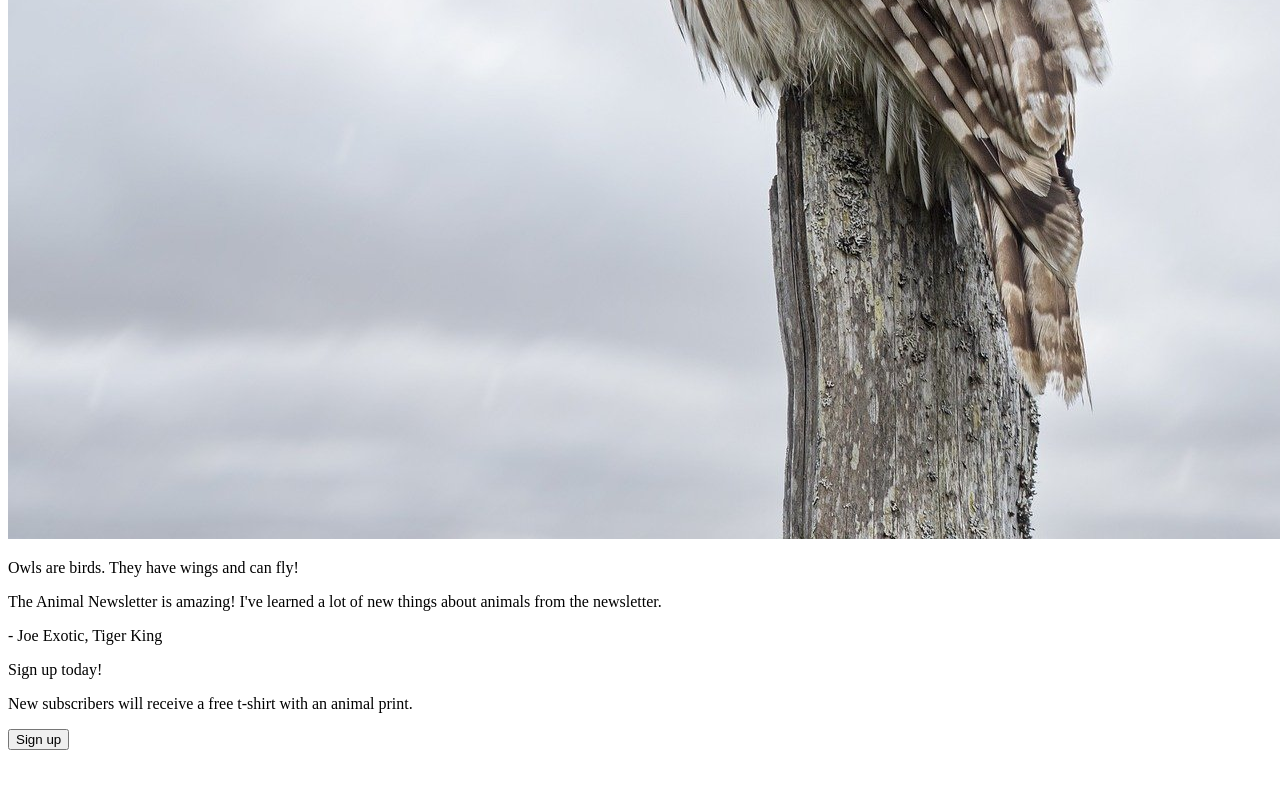
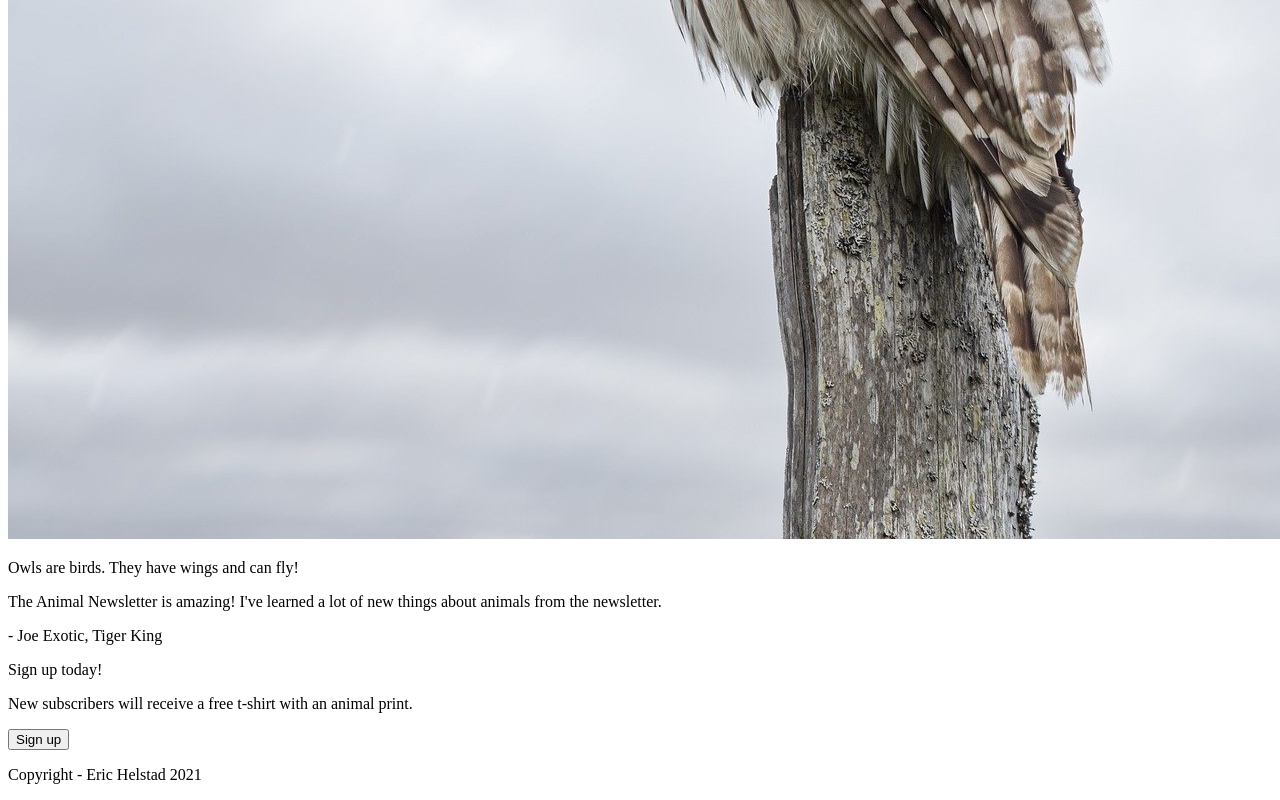
Before and after one commit to bean2028/odin-landing-page, a plain HTML site: page index.html in a window 1280 px wide. Shown: the part 5011-5811 px from the top of the page. Before the commit the page ends 5769 px from the top, so only its background shows below. Drawn offline with Linux system fonts and the light colour scheme.

Commit message:
Add content to the footer of index.html

```diff
--- a/index.html
+++ b/index.html
@@ -51,7 +51,7 @@
             </div>
         </div>
         <footer class="section">
-
+            <p>Copyright - Eric Helstad 2021</p>
         </footer>
     </body>
 </html>
```
